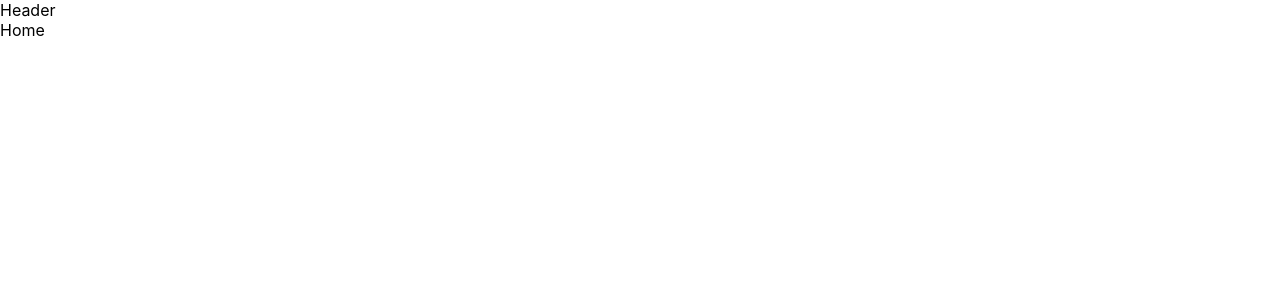
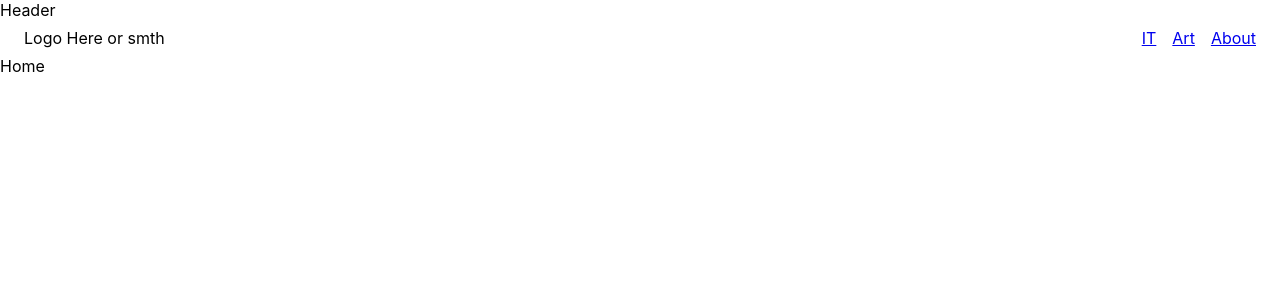
Before and after one commit to Matylda-Lewandowska/cv-page, a React (Create React App) app: page /#/home in a window 1280 px wide. Shown: the top 300 px of the page. Built offline with nearby package versions, Linux system fonts and the light colour scheme.

Commit message:
add Header and scss

```diff
--- a/src/components/Header/Header.tsx
+++ b/src/components/Header/Header.tsx
@@ -1,7 +1,47 @@
 import React from 'react';
+import './header.scss';
 
 export const Header = () => {
+  const navList = [
+    {
+      title: 'IT',
+      link: 'http://localhost:3000/#/IT'
+    },
+    {
+      title: 'Art',
+      link: 'http://localhost:3000/#/Art'
+    },
+    {
+      title: 'About',
+      link: 'http://localhost:3000/#/about'
+    }
+  ];
+
   return (
-    <div>Header</div>
+    <>
+      <div>Header</div>
+      <nav className='nav'>
+        <div>
+          <div>
+            Logo Here or smth
+          </div>
+
+        </div>
+
+        <div className='nav__list'>
+          {navList.map(navItem => {
+            return (
+              <a href={navItem.link}>
+                <div className='nav__list-item'>
+                  {navItem.title}
+                </div>
+              </a>
+            );
+          })
+
+          }
+        </div>
+      </nav>
+    </>
   );
 };
--- /dev/null
+++ b/src/components/Header/header.scss
@@ -0,0 +1,15 @@
+.nav {
+  display: flex;
+  justify-content: space-between;
+  gap: 1rem;
+  padding: 0.5rem 1.5rem;
+
+  &__list {
+    display: flex;
+    gap: 1rem;
+
+    &-item {
+
+    }
+  }
+}
```
